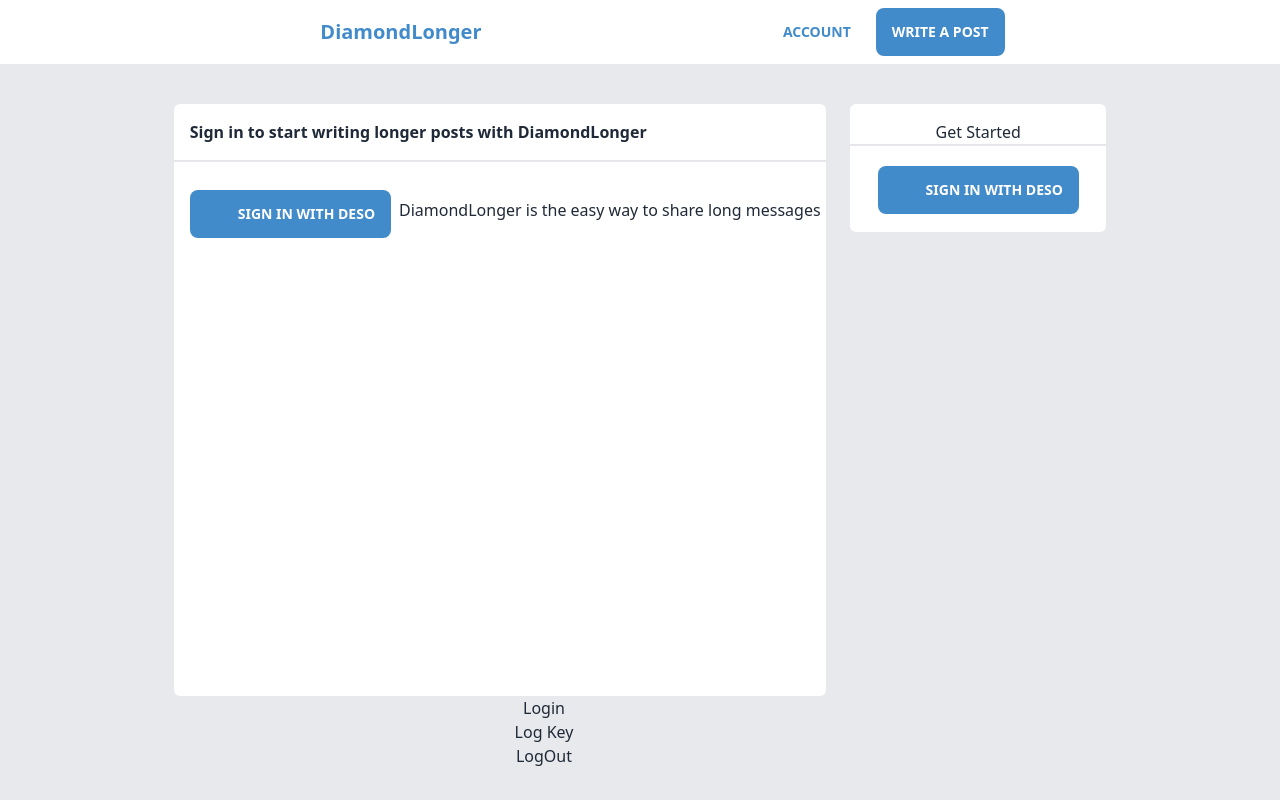
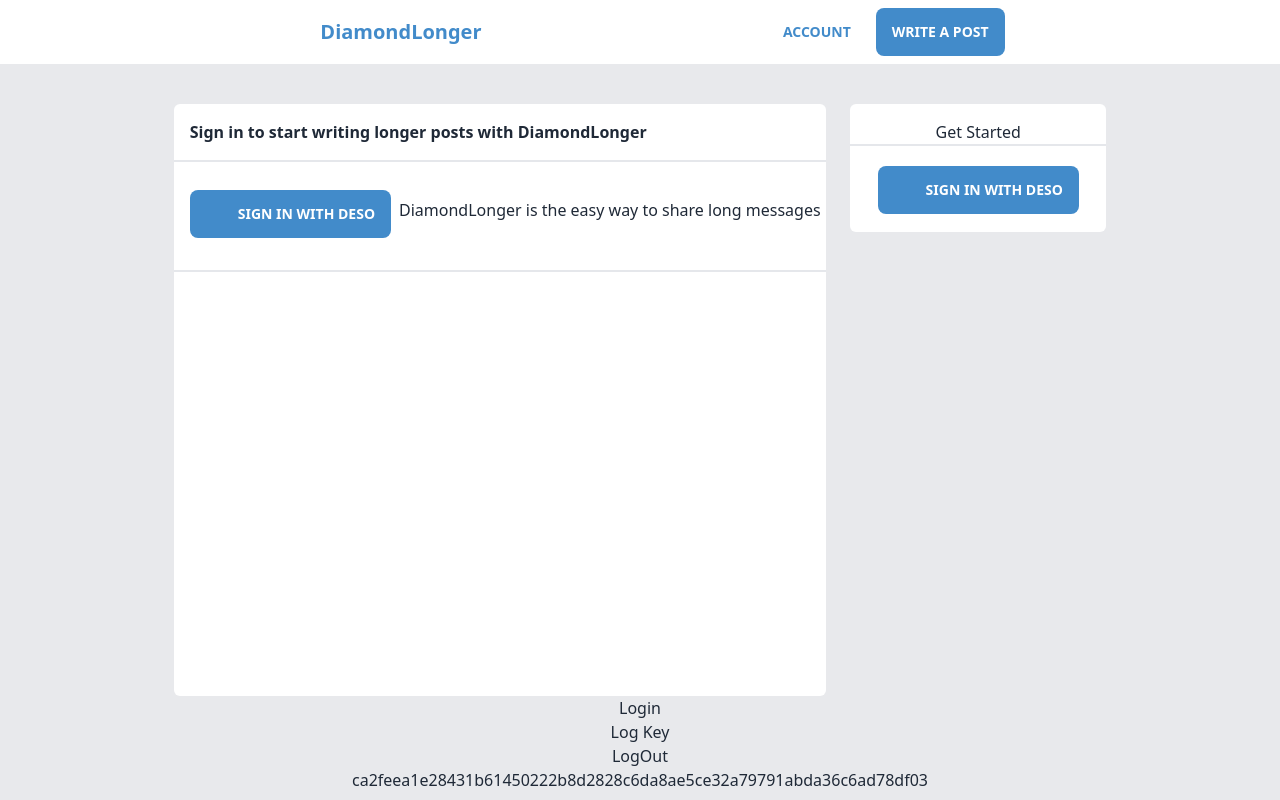
Before and after one commit to julian31186/diamond-longer-v2, a React (Create React App) app: page / in a window 1280 px wide. Built offline with nearby package versions, Linux system fonts and the light colour scheme; some icons are missing.

Commit message:
more landing page / favicon/title

```diff
--- a/public/index.html
+++ b/public/index.html
@@ -24,7 +24,7 @@
       work correctly both with client-side routing and a non-root public URL.
       Learn how to configure a non-root public URL by running `npm run build`.
     -->
-    <title>React App</title>
+    <title>DiamondLonger</title>
   </head>
   <body>
     <noscript>You need to enable JavaScript to run this app.</noscript>
--- a/src/App.js
+++ b/src/App.js
@@ -14,21 +14,30 @@
     const request = 3;
     const response = await deso.identity.login(request);
     setPublicKey(response.key);
-    console.log(response)
-    return response;
+    console.log(response.key)
 }
 
   const logOut = async () => {
     const deso = new Deso();
-    const request = null;
+    const request = publicKey;
     const response = await deso.identity.logout(request);
+    setPublicKey('');
+}
+
+const fetchPost = async () => {
+  const deso = new Deso();
+  const request = {
+  "PostHashHex": "ca2feea1e28431b61450222b8d2828c6da8ae5ce32a79791abda36c6ad78df03"
+};
+ const response = await deso.posts.getSinglePost(request);
+ console.log(response)
 }
 
 //logout not working
-//when signing in with side button the key does not log
-//having trouble with state
 //page routing for when user is logged in create logged in boolean flag
-//mobile version looks like shit
+//embed diamond post for home page
+//database && link generation
+//NFT Concert Tickets*
 
 
  const [publicKey, setPublicKey] = useState('');
@@ -36,15 +45,18 @@
   return (
     <div className="App bg-grey w-screen h-screen">
       <Navbar/>
+
       <Artboard/>
-      <div class="mr-48">
+
+      <div className="flex flex-col">
+
       <button onClick={fetchLogin}>Login</button>
-      <h1></h1>
       <button onClick={() => console.log(publicKey)}>{publicKey}Log Key</button>
-      <h1> </h1>
-      <button onClick={logOut}>LogOut</button>
+      <button >LogOut</button>
+
       </div>
 
+      <button onClick={fetchPost}>ca2feea1e28431b61450222b8d2828c6da8ae5ce32a79791abda36c6ad78df03</button>
 
 
 
--- a/src/components/Artboard.js
+++ b/src/components/Artboard.js
@@ -13,25 +13,54 @@
         return response;
     }
 
-    const [publicKey, setPublicKey] = useState();
+    const getPost = async () => {
+        const deso = new Deso();
+        const request = {
+          "ResponseLimit": 20
+        };
+         const response = await deso.posts.getHotFeed(request);
+        return response
+    }
+
+    const submitPost = async () => {
+        const deso = new Deso();
+        const request = {
+          "UpdaterPublicKeyBase58Check": "",
+          "BodyObj": {
+            "Body": "Checking out the developer hub",
+            "VideoURLs": [],
+            "ImageURLs": []
+          }
+        };
+         const response = await deso.posts.submitPost(request);
+    }
+
+
+    const [publicKey, setPublicKey] = useState('');
 
 
     return(
-        <div class="flex mt-10 justify-center gap-6">
+        <div className="flex mt-10 justify-center gap-6">
 
-            <div class="flex flex-col justify-lef bg-white rounded-md w-652.5 h-592.48">
-                <div class="border-b-2 ">
-                <h1 class="flex mt-4 ml-4 font-bold mb-4">Sign in to start writing longer posts with DiamondLonger</h1>
+            <div className="flex flex-col justify-lef bg-white rounded-md w-652.5 h-592.48">
+                <div className="border-b-2 ">
+                <h1 className="flex mt-4 ml-4 font-bold mb-4">Sign in to start writing longer posts with DiamondLonger</h1>
                 </div>
-               <div class="flex flex-row mt-2 gap-2">
+
+
+               <div className="flex flex-row mt-2 gap-2 pb-8 border-b-2">
                <button onClick={fetchLogin} class="ml-4 btn bg-twitblue border-0 btn-active text-white hover:bg-gray-400 gap-2 mt-5"><Icon height="20" width="24" icon="fa:diamond"/>Sign in with DeSo</button>
-               <p class="mt-7" >DiamondLonger is the easy way to share long messages</p>
+               <p className="mt-7" >DiamondLonger is the easy way to share long messages</p>
+
+
                </div>
+                <div>{publicKey}</div>
+
 
             </div>
-            <div class="rounded-md bg-white w-64 h-32 ">
-                <p class="flex justify-center mt-4 border-b-2">Get Started</p>
-                <button onClick={fetchLogin} class="btn bg-twitblue border-0 btn-active text-white hover:bg-gray-400 gap-2 mt-5"><Icon height="20" width="24" icon="fa:diamond"/>Sign in with DeSo</button>
+            <div className="rounded-md bg-white w-64 h-32 ">
+                <p className="flex justify-center mt-4 border-b-2">Get Started</p>
+                <button onClick={fetchLogin} className="btn bg-twitblue border-0 btn-active text-white hover:bg-gray-400 gap-2 mt-5"><Icon height="20" width="24" icon="fa:diamond"/>Sign in with DeSo</button>
 
 
             </div>
--- a/src/components/Navbar.js
+++ b/src/components/Navbar.js
@@ -9,27 +9,25 @@
     const request = 3;
     const response = await deso.identity.login(request);
     setPublicKey(response.key);
-    console.log(response)
+    console.log(response.key)
     return response;
 }
-
-
 
 const [publicKey, setPublicKey] = useState();
 
 
     return(
-        <div class="navbar bg-base-100">
-  <div class="flex-1 justify-evenly">
-    <a class="btn btn-ghost normal-case text-xl gap-1 text-twitblue"> <Icon height="20" width="24" icon="fa:diamond"/> DiamondLonger</a>
+        <div className="navbar bg-base-100">
+  <div className="flex-1 justify-evenly">
+    <a className="btn btn-ghost normal-case text-xl gap-1 text-twitblue"> <Icon height="20" width="24" icon="fa:diamond"/> DiamondLonger</a>
 
-    <div class="flex gap-2">
-    <button class="btn btn-ghost text-twitblue ">Account</button>
-    <button onClick={fetchLogin} class="btn bg-twitblue border-0 btn-active text-white hover:bg-gray-400">Write a Post</button>
+    <div className="flex gap-2">
+    <button className="btn btn-ghost text-twitblue ">Account</button>
+    <button onClick={fetchLogin} className="btn bg-twitblue border-0 btn-active text-white hover:bg-gray-400">Write a Post</button>
     </div>
 
   </div>
-  <div class="flex-none">
+  <div className="flex-none">
 
   </div>
 </div>
--- a/tailwind.config.js
+++ b/tailwind.config.js
@@ -10,6 +10,7 @@
         '278.5':'278.5px',
         '592.48':'592.48px',
         '121.09':'121.09px',
+        '652.51':'652.51px',
 
       },
       height: {
@@ -17,6 +18,7 @@
         '121.09':'121.09px',
         '652.5':'652.5px',
         '278.5':'278.5px',
+        '79.13':'79.13px',
       },
       colors: {
         'grey': '#e8e9ec',
@@ -24,6 +26,19 @@
       },
       spacing: {
         '60': '60rem',
+        '100': '100rem',
+        '200': '200rem',
+        '125': '125rem',
+        '150': '150rem',
+        '120': '120rem',
+        '140': '140rem',
+        '75': '75rem',
+        '80': '80rem',
+        '85': '85rem',
+        '90': '90rem',
+        '50': '50rem',
+        '52': '52rem',
+        '51': '51rem',
       }
     },
   },
```
Also changed, not shown: 1 other file (tests, documents, lock files or other folders).
